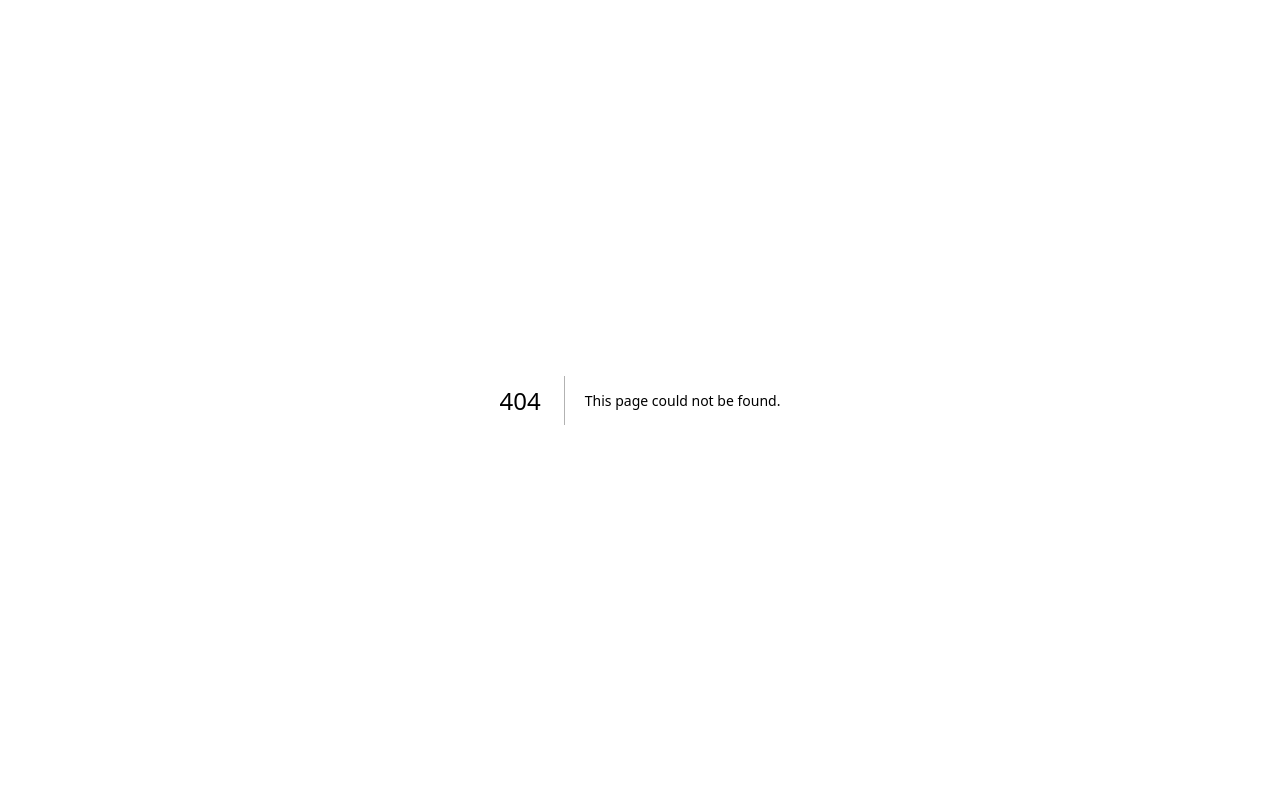
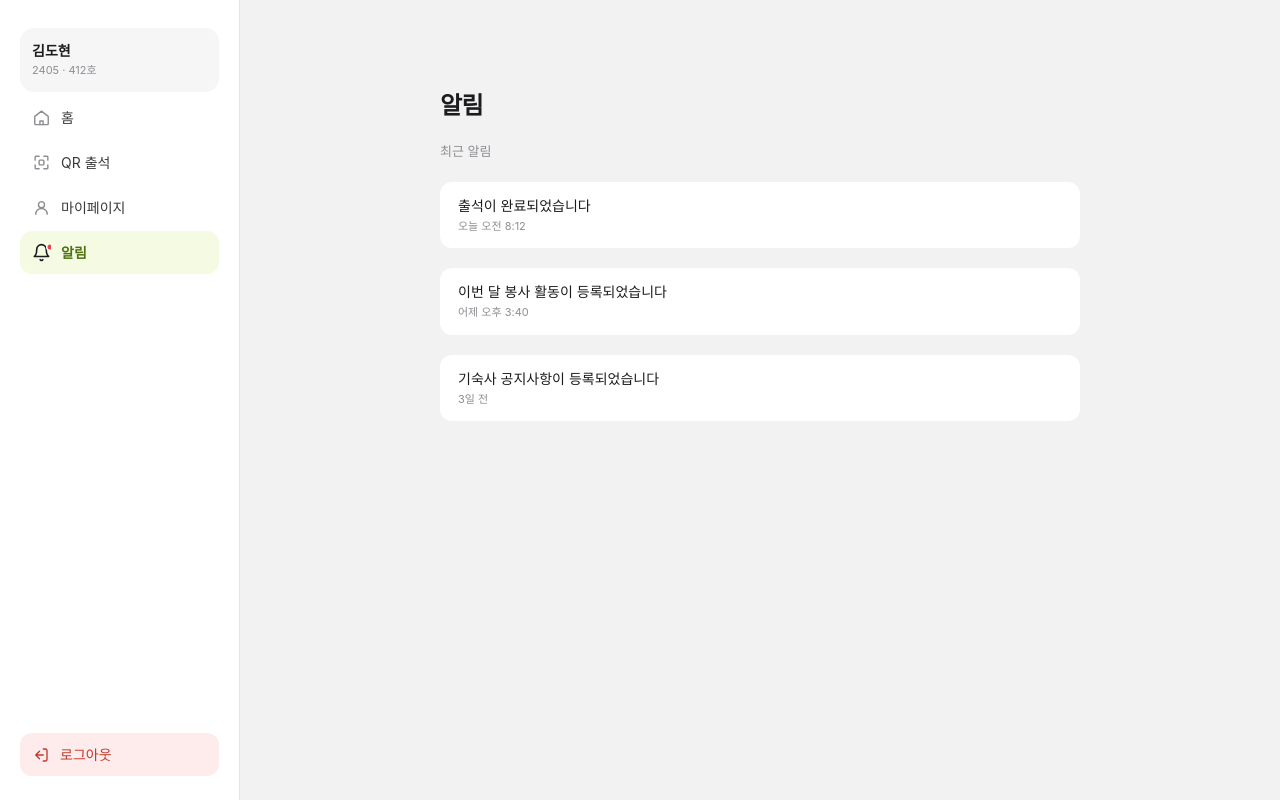
Before and after one commit to Start-Up-10th/CheckUp-Client, a Next.js app in the folder web/: page /notifications in a window 1280 px wide. Before the commit this address had no page. Built offline with nearby package versions, Linux system fonts and the light colour scheme; a web font is replaced by a local one.

Commit message:
feat: 알림 화면 구현 및 공지와 주소 분리

```diff
--- /dev/null
+++ b/web/src/app/(user)/notifications/page.tsx
@@ -0,0 +1,6 @@
+// 학생 웹 내부 알림 목록 — docs/spec/community.md REQ-COM-005 (공지 목록은 /notice)
+import { StudentNotifications } from "@/components/student/StudentNotifications";
+
+export default function Page() {
+  return <StudentNotifications />;
+}
--- a/web/src/components/student/NoticeItem.tsx
+++ b/web/src/components/student/NotificationItem.tsx
@@ -1,4 +1,4 @@
-type NoticeItemProps = {
+type NotificationItemProps = {
   message: string;
   /** 상대 시각 문구(예: "오늘 오전 8:12", "어제 오후 3:40", "3일 전") */
   timeLabel: string;
@@ -9,7 +9,10 @@ type NoticeItemProps = {
  * 핸드폰(Figma 456:478)은 흰 화면 위 회색 카드, 노트북(460:709)은 회색 화면 위 흰 카드다.
  * 누르면 이동하는 규칙은 담당자 결정 사항이고 Figma에도 표시가 없어 지금은 누를 수 없다.
  */
-export function NoticeItem({ message, timeLabel }: NoticeItemProps) {
+export function NotificationItem({
+  message,
+  timeLabel,
+}: NotificationItemProps) {
   return (
     <li className="flex flex-col gap-0.5 rounded-control bg-admin-rowSurface px-4 py-3.5 leading-normal md:bg-admin-surface md:px-[18px]">
       <p className="text-sm text-admin-text">{message}</p>
--- a/web/src/components/student/NoticeListSkeleton.tsx
+++ b/web/src/components/student/NotificationListSkeleton.tsx
@@ -3,7 +3,7 @@
  * 막대 높이 52px·모서리 12px·#e7e7e9, 간격은 핸드폰 16px·노트북 20px로 Figma 값 그대로다.
  * 화면 낭독기에는 바깥 `role="status"`로 "불러오는 중"을 알린다(봉사 횟수 로딩과 같은 방식).
  */
-export function NoticeListSkeleton() {
+export function NotificationListSkeleton() {
   return (
     <div role="status" aria-label="알림을 불러오는 중">
       <div aria-hidden="true" className="flex flex-col gap-4 md:gap-5">
--- /dev/null
+++ b/web/src/components/student/StudentNotifications.tsx
@@ -0,0 +1,72 @@
+"use client";
+
+import { useState } from "react";
+import {
+  MOCK_NOTIFICATIONS,
+  type StudentNotification,
+} from "@/lib/student/mock-notifications";
+import { NotificationItem } from "./NotificationItem";
+import { NotificationListSkeleton } from "./NotificationListSkeleton";
+import { StudentEmptyState } from "./StudentEmptyState";
+import { StudentErrorState } from "./StudentErrorState";
+import { StudentPageHeader } from "./StudentPageHeader";
+import { StudentShell } from "./StudentShell";
+
+export type NotificationLoadStatus = "ready" | "loading" | "error";
+
+/**
+ * 학생 알림 목록(REQ-COM-005) — `뒤로가기 · 알림 제목 · 최근 알림`. 핸드폰(Figma 456:461)은
+ * 흰 화면, 하단 탭 숨김(REQ-UI-004), `‹`는 알림에 들어오는 홈(/main)으로 간다(사용자 결정).
+ * 노트북(460:669)은 봉사 활동과 같은 배치(가운데 폭 640px, 위 90px). 사이드바는 알림만 강조한다
+ * (사용자 결정 — Figma의 마이페이지 강조는 봉사 화면을 복사하면서 남은 것으로 봄).
+ * 공지 목록(REQ-COM-004)은 별도 화면(/notice)이다.
+ * 조회 API가 없어 로딩·오류는 `initialStatus`로만 열어 두고, 빈 상태는 알림이 0개일 때 보인다.
+ * 방문 시 미확인 표시 해제는 서버 연동 때 붙인다.
+ */
+export function StudentNotifications({
+  initialStatus = "ready",
+  notifications = MOCK_NOTIFICATIONS,
+}: {
+  initialStatus?: NotificationLoadStatus;
+  notifications?: StudentNotification[];
+}) {
+  const [status, setStatus] = useState<NotificationLoadStatus>(initialStatus);
+
+  return (
+    <StudentShell showTabBar={false}>
+      <main className="flex flex-1 flex-col bg-admin-surface md:items-center md:bg-transparent md:px-6 md:pt-[90px]">
+        <div className="flex flex-col md:w-full md:max-w-[640px] md:gap-5">
+          <StudentPageHeader title="알림" backHref="/main" />
+          <div className="px-[18px] md:px-0">
+            {status === "loading" && <NotificationListSkeleton />}
+            {status === "error" && (
+              <StudentErrorState onRetry={() => setStatus("ready")} />
+            )}
+            {status === "ready" && notifications.length === 0 && (
+              <StudentEmptyState
+                title="아직 알림이 없어요"
+                description="새 알림이 오면 여기에 표시됩니다."
+              />
+            )}
+            {status === "ready" && notifications.length > 0 && (
+              <section className="flex flex-col gap-4 md:gap-5">
+                <h2 className="text-[13px] leading-normal text-admin-textMuted">
+                  최근 알림
+                </h2>
+                <ul className="flex flex-col gap-4 md:gap-5">
+                  {notifications.map((n) => (
+                    <NotificationItem
+                      key={n.id}
+                      message={n.message}
+                      timeLabel={n.timeLabel}
+                    />
+                  ))}
+                </ul>
+              </section>
+            )}
+          </div>
+        </div>
+      </main>
+    </StudentShell>
+  );
+}
--- a/web/src/components/student/StudentShell.tsx
+++ b/web/src/components/student/StudentShell.tsx
@@ -25,7 +25,7 @@ export function StudentShell({
         name={student.name}
         studentNumber={student.studentNumber}
         room={`${student.roomNumber}호`}
-        hasUnreadNotice={student.hasUnreadNotice}
+        hasUnreadNotification={student.hasUnreadNotification}
       />
       <div
         className={`flex min-w-0 flex-1 flex-col ${
--- a/web/src/components/student/StudentSidebar.tsx
+++ b/web/src/components/student/StudentSidebar.tsx
@@ -21,7 +21,7 @@ type StudentSidebarProps = {
   name: string;
   studentNumber: string;
   room: string;
-  hasUnreadNotice: boolean;
+  hasUnreadNotification: boolean;
 };
 
 /**
@@ -34,11 +34,11 @@ export function StudentSidebar({
   name,
   studentNumber,
   room,
-  hasUnreadNotice,
+  hasUnreadNotification,
 }: StudentSidebarProps) {
   const pathname = usePathname();
   const router = useRouter();
-  const onNotice = pathname === "/notice";
+  const onNotifications = pathname === "/notifications";
 
   return (
     <aside className="hidden h-dvh w-60 shrink-0 flex-col gap-1 border-r border-admin-border bg-admin-surface px-5 pb-6 pt-7 md:sticky md:top-0 md:flex">
@@ -75,13 +75,13 @@ export function StudentSidebar({
           );
         })}
         <StudentSidebarLink
-          href="/notice"
+          href="/notifications"
           label="알림"
-          srHint={hasUnreadNotice ? "읽지 않은 알림 있음" : undefined}
-          current={onNotice}
-          highlighted={hasUnreadNotice || onNotice}
+          srHint={hasUnreadNotification ? "읽지 않은 알림 있음" : undefined}
+          current={onNotifications}
+          highlighted={hasUnreadNotification || onNotifications}
           icon={
-            hasUnreadNotice ? (
+            hasUnreadNotification ? (
               // eslint-disable-next-line @next/next/no-img-element -- 빨간 점 색을 유지해야 해서 mask 대신 원본 SVG를 그대로 쓴다
               <img
                 src="/icons/student-nav/bell-unread.svg"
--- /dev/null
+++ b/web/src/lib/student/mock-notifications.ts
@@ -0,0 +1,39 @@
+/** REQ-COM-005가 남기는 알림 유형 3개. 얼굴 재등록 요청·QR 만료 임박은 삭제됐다. */
+export type NotificationType = "attendance" | "volunteer" | "notice";
+
+export type StudentNotification = {
+  id: string;
+  type: NotificationType;
+  message: string;
+  /** 상대 시각 문구. 실제로는 서버 시각으로 계산한다(명세 예: 오늘 오전 8:12 / 어제 오후 3:40 / 3일 전). */
+  timeLabel: string;
+};
+
+/**
+ * TODO(REQ-COM-005): 실제로는 서버가 본인 알림을 최신순으로 준다. 지금은 화면 개발용 고정 mock이다.
+ * Figma 예시 5개 중 삭제된 유형 2개("얼굴 인식 재등록이 필요해요", "QR 코드 유효 시간이 곧
+ * 만료돼요")는 빼고 남는 3개 유형만 쓴다. 시각은 명세 예시 문구를 그대로 쓴다.
+ * 출석 알림은 당일 출석과 같이 08:00에 폐기되므로(DEC-009) 오늘 것만 둔다.
+ */
+export const IS_MOCK_NOTIFICATIONS = true;
+
+export const MOCK_NOTIFICATIONS: StudentNotification[] = [
+  {
+    id: "n1",
+    type: "attendance",
+    message: "출석이 완료되었습니다",
+    timeLabel: "오늘 오전 8:12",
+  },
+  {
+    id: "n2",
+    type: "volunteer",
+    message: "이번 달 봉사 활동이 등록되었습니다",
+    timeLabel: "어제 오후 3:40",
+  },
+  {
+    id: "n3",
+    type: "notice",
+    message: "기숙사 공지사항이 등록되었습니다",
+    timeLabel: "3일 전",
+  },
+];
--- a/web/src/lib/student/mock-student.ts
+++ b/web/src/lib/student/mock-student.ts
@@ -6,7 +6,7 @@ export type StudentProfile = {
   /** 호실 번호(예: "412"). 화면에서 "412호"로 붙여 쓴다. */
   roomNumber: string;
   /** 읽지 않은 알림이 있는지(REQ-COM-005). 노트북 사이드바 알림 강조에 쓴다. */
-  hasUnreadNotice: boolean;
+  hasUnreadNotification: boolean;
   /** 본인 누적 봉사 횟수(REQ-COM-003). 학생은 횟수만 보고 활동별 내역은 없다(DEC-014). */
   volunteerCount: number;
 };
@@ -23,7 +23,7 @@ export const MOCK_STUDENT: StudentProfile = {
   studentNumber: "2405",
   floor: 4,
   roomNumber: "412",
-  hasUnreadNotice: true,
+  hasUnreadNotification: true,
   // 관리자 봉사 mock(mock-volunteers.ts)의 김도현 누적 횟수와 같게 둔다.
   volunteerCount: 5,
 };
```
